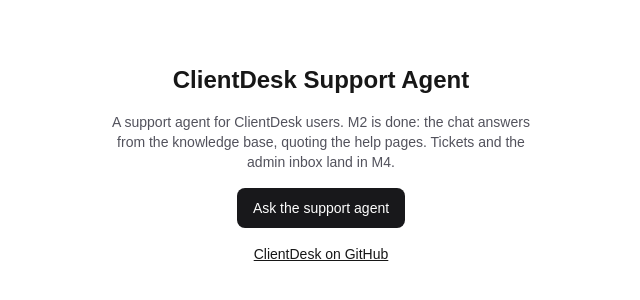
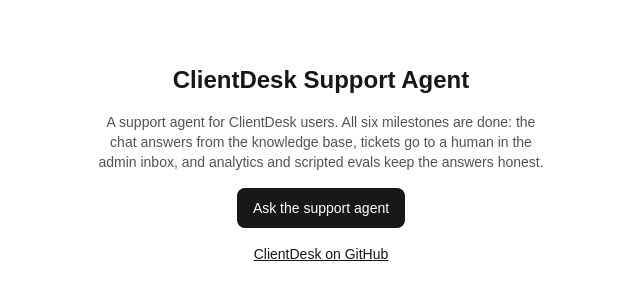
Before and after one commit to MuhammadAhmad67889/clientdesk-support, a Next.js app: page / in a window 1280 px wide. Shown: the part 236-536 px from the top of the page, without its empty margins (319-959 px from the left). Built offline with nearby package versions, Linux system fonts and the light colour scheme.

Commit message:
M6: full README, vercel.json (migrate on build), chat screenshot

```diff
--- a/src/app/page.tsx
+++ b/src/app/page.tsx
@@ -6,9 +6,10 @@ export default function Home() {
     <main className="flex min-h-screen flex-col items-center justify-center gap-4 px-4 text-center">
       <h1 className="text-2xl font-bold">ClientDesk Support Agent</h1>
       <p className="max-w-md text-sm text-zinc-600 dark:text-zinc-400">
-        A support agent for ClientDesk users. M2 is done: the chat answers
-        from the knowledge base, quoting the help pages. Tickets and the
-        admin inbox land in M4.
+        A support agent for ClientDesk users. All six milestones are
+        done: the chat answers from the knowledge base, tickets go to a
+        human in the admin inbox, and analytics and scripted evals keep
+        the answers honest.
       </p>
       <a
         className="rounded-lg bg-zinc-900 px-4 py-2.5 text-sm font-medium text-white dark:bg-zinc-100 dark:text-zinc-900"
```
